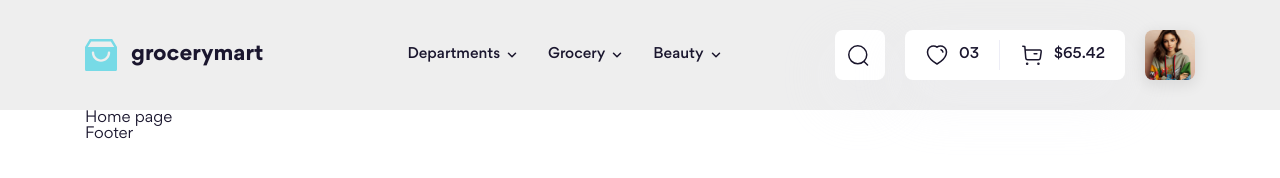
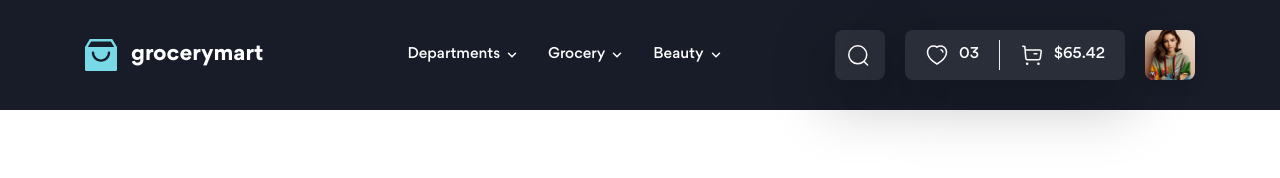
Before and after one commit to tanphat0226/html-css-grocery-mart, a website: page index.html in a window 1280 px wide. Drawn offline with Linux system fonts and the light colour scheme.

Commit message:
add scss/theme

```diff
--- a/index.html
+++ b/index.html
@@ -1,15 +1,33 @@
 <!DOCTYPE html>
-<html lang="en">
+<html lang="en" class="dark">
   <head>
     <meta charset="UTF-8" />
     <meta name="viewport" content="width=device-width, initial-scale=1.0" />
 
     <!-- Favicon -->
-    <link rel="apple-touch-icon" sizes="76x76" href="./assets/favicon/apple-touch-icon.png" />
-    <link rel="icon" type="image/png" sizes="32x32" href="./assets/favicon/favicon-32x32.png" />
-    <link rel="icon" type="image/png" sizes="16x16" href="./assets/favicon/favicon-16x16.png" />
+    <link
+      rel="apple-touch-icon"
+      sizes="76x76"
+      href="./assets/favicon/apple-touch-icon.png"
+    />
+    <link
+      rel="icon"
+      type="image/png"
+      sizes="32x32"
+      href="./assets/favicon/favicon-32x32.png"
+    />
+    <link
+      rel="icon"
+      type="image/png"
+      sizes="16x16"
+      href="./assets/favicon/favicon-16x16.png"
+    />
     <link rel="manifest" href="./assets/favicon/site.webmanifest" />
-    <link rel="mask-icon" href="./assets/favicon/safari-pinned-tab.svg" color="#5bbad5" />
+    <link
+      rel="mask-icon"
+      href="./assets/favicon/safari-pinned-tab.svg"
+      color="#5bbad5"
+    />
     <meta name="msapplication-TileColor" content="#da532c" />
     <meta name="theme-color" content="#ffffff" />
 
--- a/scss/base/_base.scss
+++ b/scss/base/_base.scss
@@ -2,12 +2,6 @@
 ::before,
 ::after {
   box-sizing: border-box;
-}
-
-:root {
-  --text-color: #1a162e;
-  --icon-color: brightness(0) saturate(100%) invert(8%) sepia(10%) saturate(3879%)
-    hue-rotate(212deg) brightness(91%) contrast(96%);
 }
 
 html {
--- a/scss/layout/_header.scss
+++ b/scss/layout/_header.scss
@@ -4,7 +4,7 @@
 }
 
 .header {
-  background-color: #eee;
+  background-color: var(--header-bg-color);
 }
 
 .top-bar {
@@ -49,8 +49,8 @@
     height: 50px;
 
     border-radius: 8px;
-    background: #fff;
-    box-shadow: 0px 20px 60px 10px rgba(237, 237, 246, 0.2);
+    background: var(--top-act-group-bg-color);
+    box-shadow: 0px 20px 60px 10px var(--top-act-group-shadow);
   }
 
   &__group--single &__btn {
@@ -76,7 +76,7 @@
     width: 1px;
     height: 30px;
 
-    background-color: #ededf6;
+    background-color: var(--top-act-group-separate);
   }
 
   &__user {
--- a/scss/main.scss
+++ b/scss/main.scss
@@ -1,3 +1,4 @@
 @use "./base";
+@use "./theme";
 @use "./layout";
 @use "./components";
--- /dev/null
+++ b/scss/theme/_dark.scss
@@ -0,0 +1,10 @@
+html.dark {
+  --text-color: #fff;
+  --icon-color: brightness(0) saturate(100%) invert(99%) sepia(1%)
+    saturate(7500%) hue-rotate(208deg) brightness(105%) contrast(101%);
+
+  --header-bg-color: #171c28;
+  --top-act-group-bg-color: #292e39;
+  --top-act-group-shadow: rgba(0, 0, 0, 0.2);
+  --top-act-group-separate: #ededf6;
+}
--- /dev/null
+++ b/scss/theme/_index.scss
@@ -0,0 +1,2 @@
+@forward "./light";
+@forward "./dark";
--- /dev/null
+++ b/scss/theme/_light.scss
@@ -0,0 +1,10 @@
+html {
+  --text-color: #1a162e;
+  --icon-color: brightness(0) saturate(100%) invert(8%) sepia(10%)
+    saturate(3879%) hue-rotate(212deg) brightness(91%) contrast(96%);
+
+  --header-bg-color: #eee;
+  --top-act-group-bg-color: #fff;
+  --top-act-group-shadow: rgba(237, 237, 246, 0.2);
+  --top-act-group-separate: #ededf6;
+}
```
Also changed, not shown: assets/css/layout/index.css, assets/css/main.css, 1 other file.
